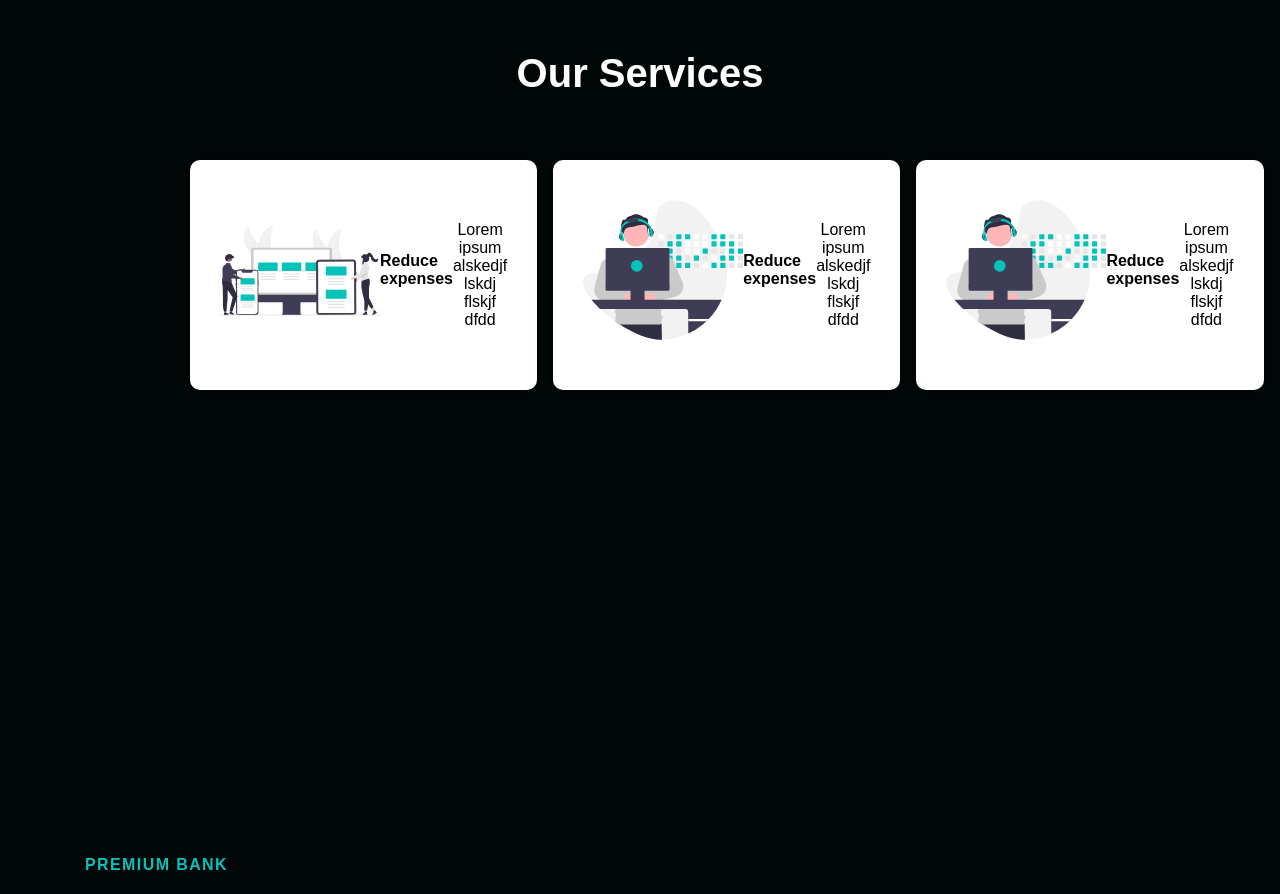
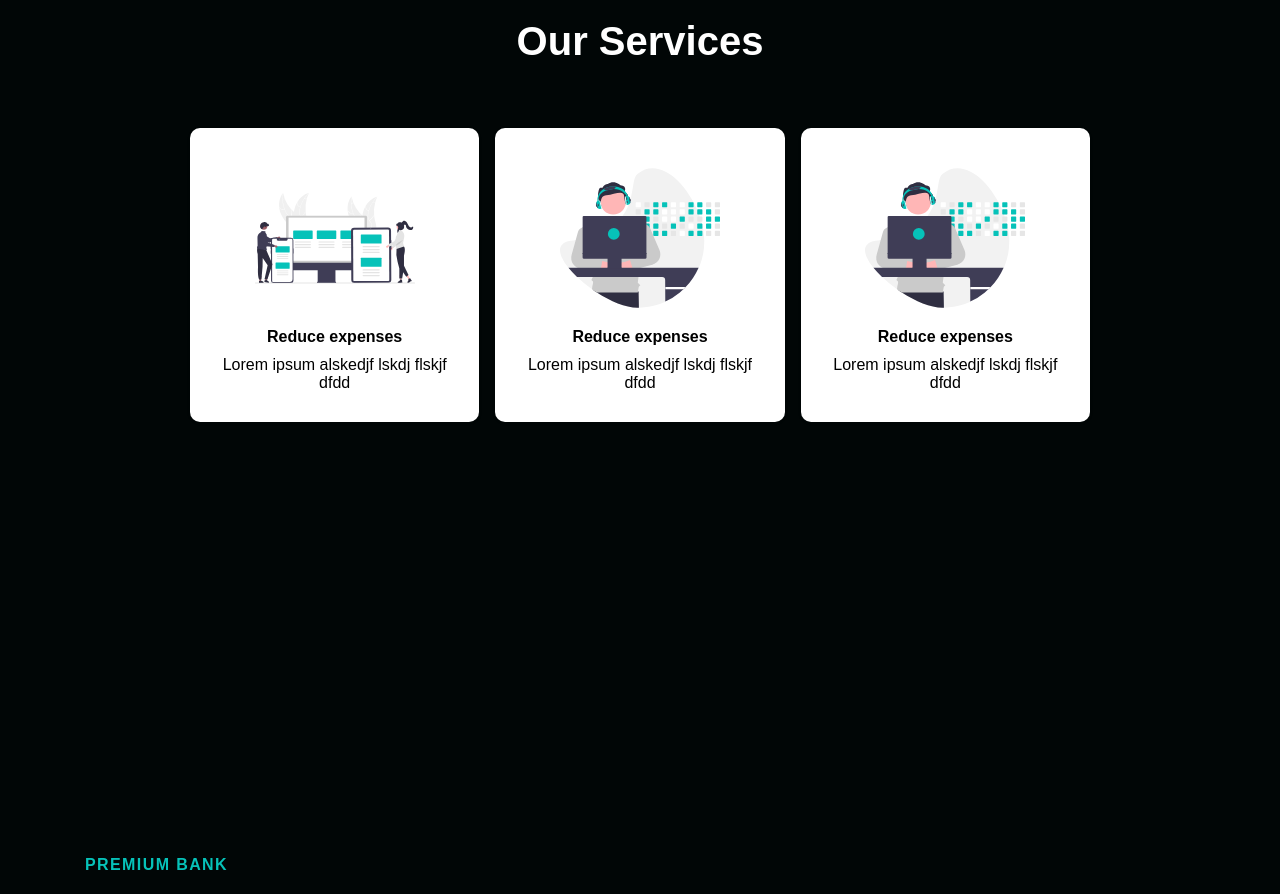
Before and after one commit to kristamcmanus/it-consulting-site-react, a React (Create React App) app in the folder it-consulting-site-react/: page / in a window 1280 px wide. Shown: the part 2700-3594 px from the top of the page. Built offline with nearby package versions, Linux system fonts and the light colour scheme; the HTML template or start-up script is replaced by a standard one; a web font is replaced by a local one.

Commit message:
Add sign in page and import Switch and Route to App.js

```diff
--- a/it-consulting-site-react/src/App.js
+++ b/it-consulting-site-react/src/App.js
@@ -1,13 +1,15 @@
 import React from 'react';
 import './App.css';
-import { BrowserRouter as Router } from 'react-router-dom';
-
+import { BrowserRouter as Router, Switch, Route } from 'react-router-dom';
 import Home from './pages';
+import SigninPage from './pages/signin';
 
 function App() {
   return (
     <Router>
-      <Home />
+      <Switch></Switch>
+        <Route path='/' component={Home} exact />
+        <Route path='/signin' component={SigninPage} exact />
     </Router>
   );
 }
--- a/it-consulting-site-react/src/components/Services/ServicesElements.js
+++ b/it-consulting-site-react/src/components/Services/ServicesElements.js
@@ -39,7 +39,8 @@ export const ServicesWrapper = styled.div`
 export const ServicesCard = styled.div`
   background: #fff;
   display: flex;
-  flex-direction: flex-start;
+  flex-direction: column;
+  justify-content: flex-start;
   align-items: center;
   border-radius: 10px;
   max-height: 340px;
--- /dev/null
+++ b/it-consulting-site-react/src/pages/signin.js
@@ -0,0 +1,11 @@
+import React from 'react'
+
+const SigninPage = () => {
+  return (
+    <div>
+      <h1>Sign in page</h1>
+    </div>
+  )
+}
+
+export default SigninPage
```
